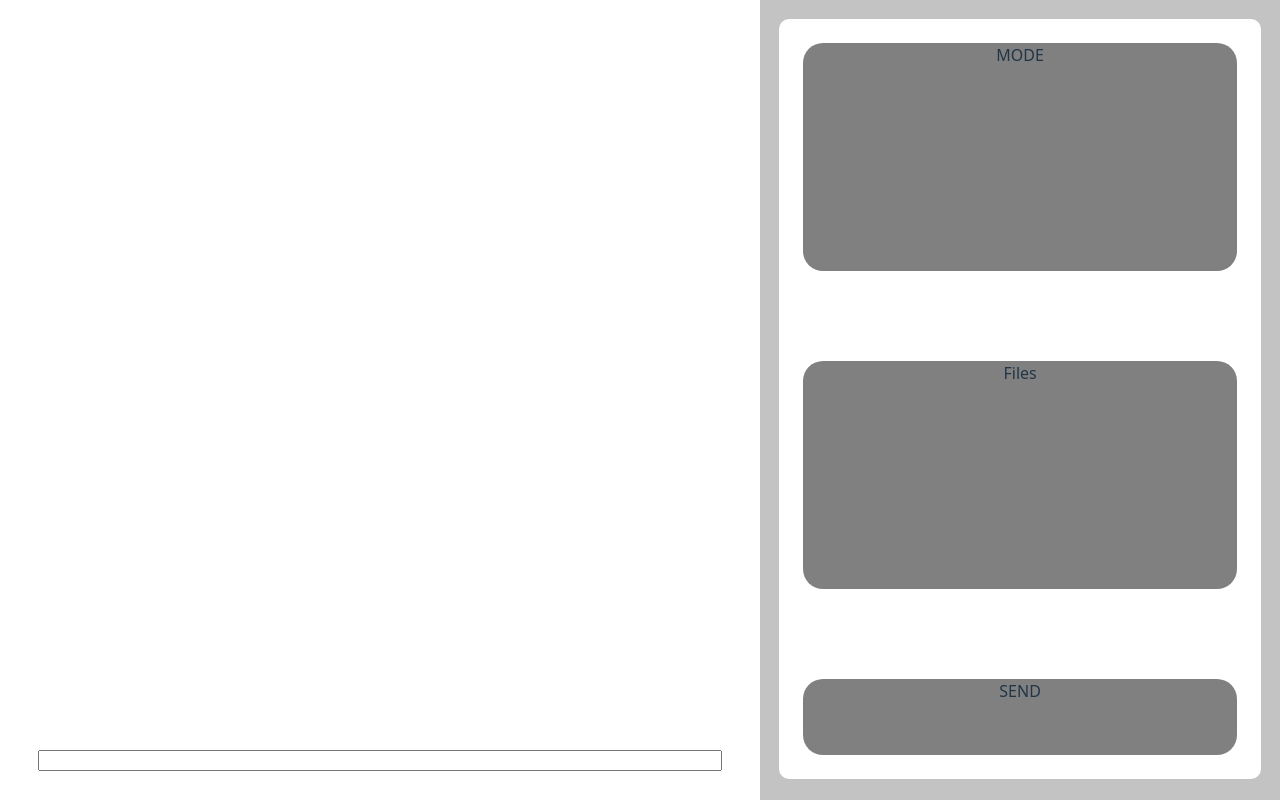
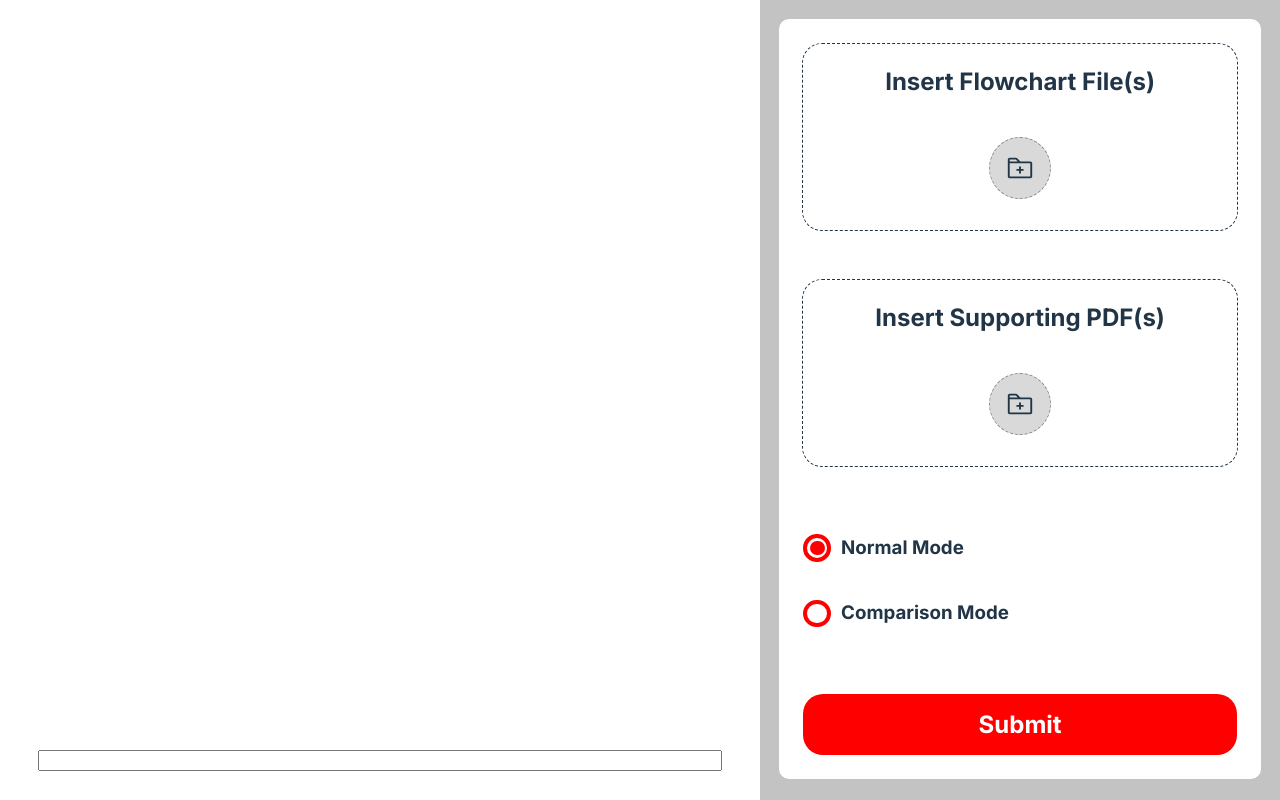
Before and after one commit to kennethjy/internship_sinarmas_frontend, a React (Vite) app: page / in a window 1280 px wide. Built offline with nearby package versions, Linux system fonts and the light colour scheme.

Commit message:
Decorated right bar and messages

```diff
--- a/package.json
+++ b/package.json
@@ -11,7 +11,8 @@
   },
   "dependencies": {
     "react": "^19.0.0",
-    "react-dom": "^19.0.0"
+    "react-dom": "^19.0.0",
+    "react-icons": "^5.5.0"
   },
   "devDependencies": {
     "@eslint/js": "^9.21.0",
--- a/src/App.css
+++ b/src/App.css
@@ -47,9 +47,17 @@
 }
 
 .message{
+  margin-left: 5%;
+  margin-right: 5%;
+  padding: 10px;
+  margin-top: 50px;
   max-width: 500px;
-  align-self: flex-end;
-  text-align: right;
+  align-self: flex-start;
+  text-align: left;
+  border: #898989;
+  border-style: solid;
+  border-width: 1px;
+  border-radius: 10px;
 }
 
 .messageBody{
@@ -57,8 +65,8 @@
 }
 
 .user{
-  align-self: flex-start;
-  text-align: left;
+  align-self: flex-end;
+  text-align: right;
 }
 
 .footer{
@@ -74,21 +82,55 @@
 }
 
 
-
-.footer .sendbtn{
-  height: 10%;
+.sendbtn{
+  height: 8%;
   width: 90%;
   margin: 5%;
-  background-color: rgb(128, 128, 128);
+  background-color: #FF0000;
+  border-radius: 20px;
+  display: flex;
+  justify-content: center;
+  align-items: center;
+}
+
+.sendbtn h2{
+  color: #ffffff;
+}
+
+.uploadbtn {
+  height: 30%;
+  width: 90%;
+  margin: 5%;
+  background-color: #808080;
   border-radius: 20px;
 }
 
-.footer .uploadbtn{
+.upload-container {
   height: 30%;
   width: 90%;
   margin: 5%;
-  background-color: rgb(128, 128, 128);
+  padding-bottom: 3%;
+  background-color: rgb(255, 255, 255);
   border-radius: 20px;
+  border-style: dashed;
+  border-width: 1px;
+  display: flex;
+  flex-direction: column;
+}
+
+.smallbtn {
+  border-radius: 50%;
+  height: 35%;
+  aspect-ratio: 1;
+  align-self: center;
+  background-color: #D9D9D9;
+  margin: auto;
+  border-style: dashed;
+  border-width: 1px;
+  border-color: #898989;
+  display: flex;
+  align-items: center;
+  justify-content: center;
 }
 
 .popup {
@@ -109,10 +151,54 @@
 
 .popup-content {
   max-height: 30%;
-  overflow:auto;
-  background: #ffffff; /* Keep the content fully visible */
+  overflow: auto;
+  background: #ffffff;
   padding: 20px;
   border-radius: 10px;
   box-shadow: 0 4px 10px rgba(0, 0, 0, 0.3);
   clip-path: inset(0 round 10px);
 }
+
+.mode-select {
+  display: flex;
+  width: 90%;
+  margin: 5%;
+  flex-direction: column;
+  align-items: left;
+}
+
+.mode-option {
+  display: flex;
+  flex-direction: row;
+  align-items: left;
+  text-align: left;
+}
+
+.mode-outline {
+  align-self: center;
+  height: 30%;
+  aspect-ratio: 1/1;
+  border-radius: 50%;
+  border-style: solid;
+  border-color: #FF0000;
+  border-width: 4px;
+  background-color: #ffffff;
+  margin-right: 10px;
+  display: flex;
+  align-items: center;
+  justify-content: center;
+}
+
+.mode-fill {
+  align-self: center;
+  height: 75%;
+  aspect-ratio: 1/1;
+  border-radius: 50%;
+  transform: scale(0);
+  background-color: #FF0000;
+  transition: transform 0.3s ease-in-out;
+}
+
+.active  {
+  transform: scale(1); /* Expand when active */
+}
--- a/src/App.jsx
+++ b/src/App.jsx
@@ -1,5 +1,6 @@
 import { useState } from 'react'
 import './App.css'
+import { PiFolderPlus } from "react-icons/pi";
 
 function App() {
   const [messages, setMessages] = useState([])
@@ -7,7 +8,7 @@ function App() {
   const [pdf, setPdf] = useState([]);
   const [flowchart, setFlowchart] = useState([]);
   const [pdfPopup, setPdfPopup] = useState(false);
-  const [queryMode, setqueryMode] = useState("regular");
+  const [queryMode, setqueryMode] = useState("normal");
 
 
   const handleSend = async () => {
@@ -124,9 +125,8 @@ function App() {
     <div className='app-container'>
       <div className='message-container'>
         <div className='messages'>
-          {messages.map((m, index) => (
+          {messages.map((m) => (
             <div className= {'message ' + m.sender}>
-            <h2>{m.sender}</h2>
               <div className='messageBody'>{m.text}</div>
             </div>
           ))}
@@ -137,12 +137,34 @@ function App() {
           onKeyDown={(e) => e.key === "Enter" && handleSend()}>
           </input>
         </div>
+      </div>
 
-      </div>
       <div className='footer'>
-        <div className='uploadbtn' onClick={() => {queryMode == "regular" ? setqueryMode("comparison") : setqueryMode("regular")}}>MODE</div>
-        <div className='uploadbtn pdf' onClick={()=>{setPdfPopup(true)}}>Files</div>
-        <div className='sendbtn' onClick={handleSend}>SEND</div>
+        <div className='upload-container'>
+          <h2>{"Insert Flowchart File(s)"}</h2>
+          <div className='smallbtn upload' onClick={()=>{setPdfPopup(true)}}>
+            <PiFolderPlus size={30}/>
+          </div>
+        </div>
+        <div className='upload-container'>
+          <h2>{"Insert Supporting PDF(s)"}</h2>
+          <div className='smallbtn upload' onClick={()=>{setPdfPopup(true)}}>
+            <PiFolderPlus size={30}/>
+          </div>
+        </div>
+        <div className='mode-select'>
+          <div className='mode-option' onClick={() => {setqueryMode('normal')}}>
+            <div className='mode-outline'> <div className={queryMode == 'normal' ? 'mode-fill active' : 'mode-fill'}></div> </div>
+            <h3>Normal Mode</h3>
+          </div>
+          <div className='mode-option' onClick={() => {setqueryMode('comparison')}}>
+            <div className='mode-outline'> <div className={queryMode == 'comparison' ? 'mode-fill active' : 'mode-fill'}></div></div>
+            <h3>Comparison Mode</h3>
+          </div>
+        </div>
+        <div className='sendbtn' onClick={handleSend}>
+          <h2>Submit</h2>
+        </div>
       </div>
 
       <div className={'popup' + (!pdfPopup ? ' hidden' : '')}>
--- a/src/index.css
+++ b/src/index.css
@@ -1,5 +1,7 @@
+@import url('https://fonts.googleapis.com/css2?family=Inter:ital,opsz,wght@0,14..32,100..900;1,14..32,100..900&display=swap');
+
 :root {
-  font-family: system-ui, Avenir, Helvetica, Arial, sans-serif;
+  font-family: 'Inter';
   line-height: 1.5;
   font-weight: 400;
 
@@ -66,3 +68,29 @@ button:focus-visible {
     background-color: #f9f9f9;
   }
 }
+
+/*@media (prefers-color-scheme: dark) {
+  :root {
+    color: #e4e4e4;
+    background-color: #242424;
+  }
+  a:hover {
+    color: #747bff;
+  }
+  button {
+    background-color: #242424;
+  }
+}*/
+
+@media (prefers-color-scheme: dark) {
+  :root {
+    color: #213547;
+    background-color: #c3c3c3;
+  }
+  a:hover {
+    color: #747bff;
+  }
+  button {
+    background-color: #242424;
+  }
+}
```
Also changed, not shown: 1 other file (tests, documents, lock files or other folders).
